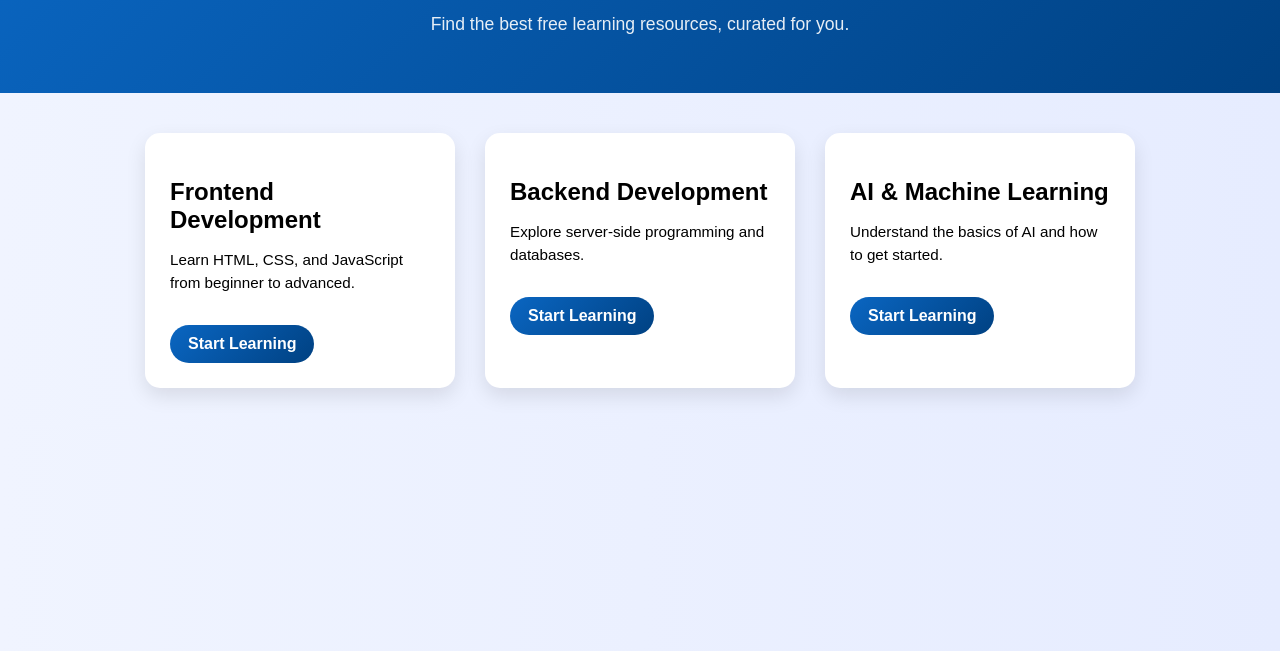
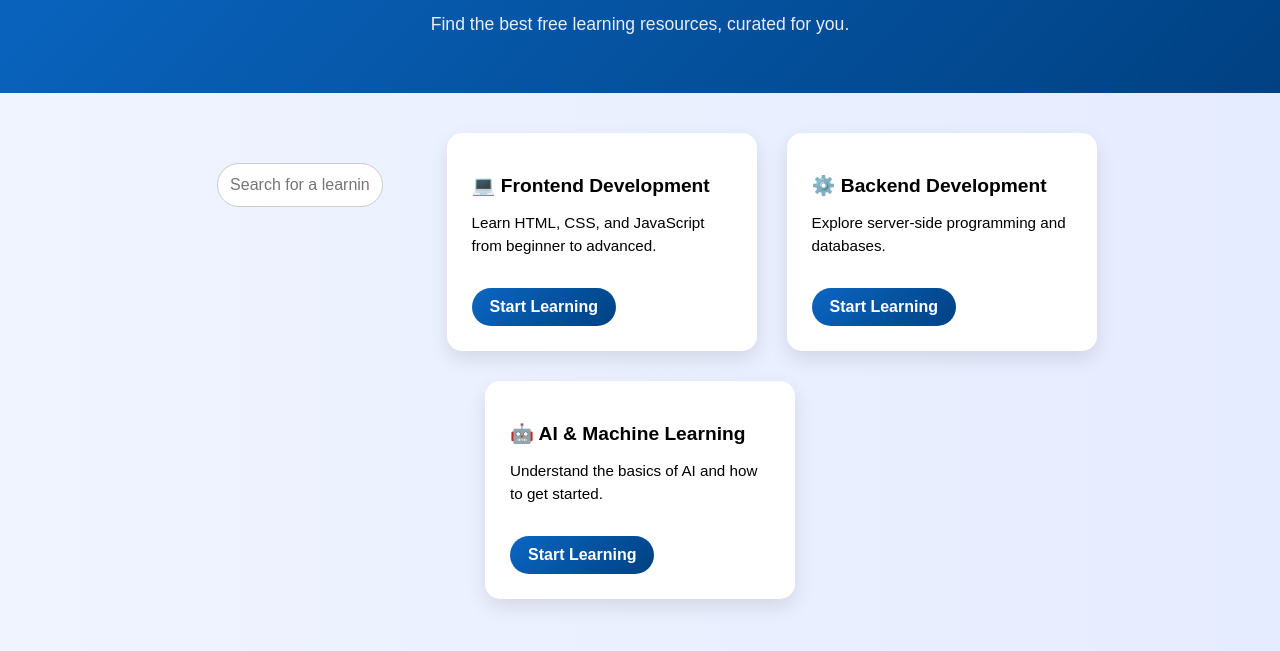
Before and after one commit to Victoriabunmi72/learnhub-africa, a plain HTML site: page index.html in a window 1280 px wide. Shown: the part 109-760 px from the top of the page. Drawn offline with Linux system fonts and the light colour scheme.

Commit message:
First UI for LearnHub Africa

```diff
--- a/index.html
+++ b/index.html
@@ -18,25 +18,30 @@
     </header>
 
     <section class="resources">
-        <div class="card">
-            <h2>Frontend Development</h2>
+        <div class="search-container">
+            <input type="text" id="searchInput" placeholder="Search for a learning path...">
+        </div>
+        <div class="card" data-name="frontend">
+            <h2>💻 Frontend Development</h2>
             <p>Learn HTML, CSS, and JavaScript from beginner to advanced.</p>
             <a href="https://www.freecodecamp.org/learn" target="_blank">Start Learning</a>
         </div>
 
-        <div class="card">
-            <h2>Backend Development</h2>
+        <div class="card" data-name="backend">
+            <h2>⚙️ Backend Development</h2>
             <p>Explore server-side programming and databases.</p>
             <a href="https://www.theodinproject.com/" target="_blank">Start Learning</a>
         </div>
 
-        <div class="card">
-            <h2>AI & Machine Learning</h2>
+        <div class="card" data-name="ai">
+            <h2>🤖 AI & Machine Learning</h2>
             <p>Understand the basics of AI and how to get started.</p>
             <a href="https://www.coursera.org/learn/machine-learning" target="_blank">Start Learning</a>
         </div>
     </section>
 
+<script src="script.js"></script>
+
 </body>
 
 </html>
--- a/style.css
+++ b/style.css
@@ -41,6 +41,10 @@ header p {
 
 .card h2 {
     margin-bottom: 10px;
+    font-size: 1.2rem;
+    display: flex;
+    align-items: center;
+    gap: 8px;
 }
 
 .card p {
@@ -69,3 +73,21 @@ header p {
     background: linear-gradient(135deg, #004182, #0a66c2);
     transform: scale(1.05);
 }
+
+.search-container {
+    margin: 30px 0;
+    text-align: center;
+}
+
+#searchInput {
+    width: 60%;
+    padding: 12px;
+    border-radius: 25px;
+    border: 1px solid #ccc;
+    outline: none;
+    font-size: 1rem;
+}
+
+#searchInput:focus {
+    border-color: #0a66c2;
+}
```
